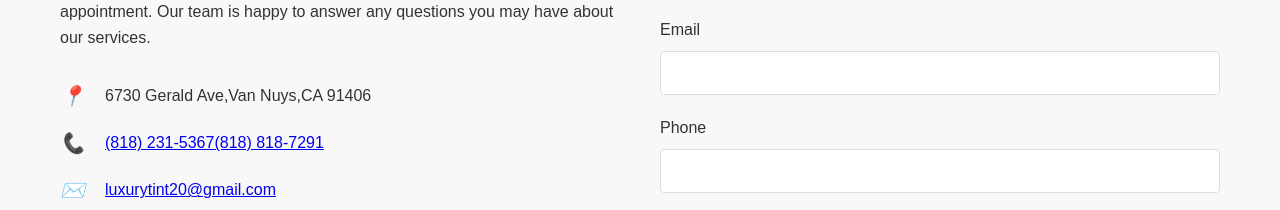
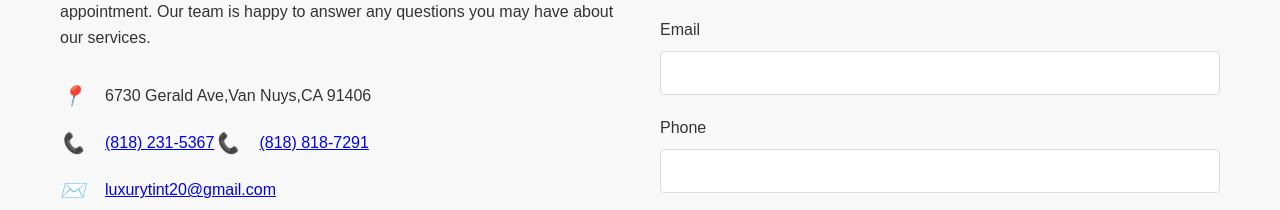
Before and after one commit to luxurytintandwrap/luxurytintandwrap.github.io, a plain HTML site: page index.html in a window 1280 px wide. Shown: the part 4624-4834 px from the top of the page. Drawn offline with nearby package versions, Linux system fonts and the light colour scheme.

Commit message:
Update index.html

```diff
--- a/index.html
+++ b/index.html
@@ -960,6 +960,7 @@
                             <i>📞</i>
                             <a href="tel:(818) 231-5367"><span>(818) 231-5367</span></a>
                                 <br>
+                               <i>📞</i>
                                <a href="tel:(818) 818-7291"><span>(818) 818-7291</span></a>
                         </div>
                         <div class="contact-detail">
```
